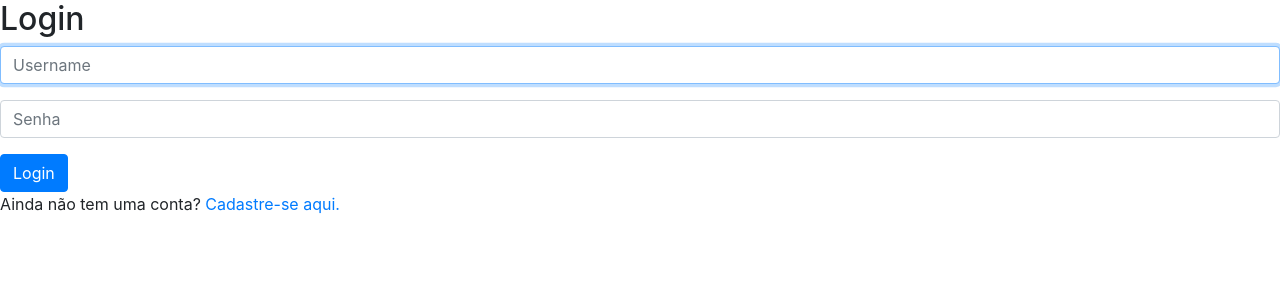
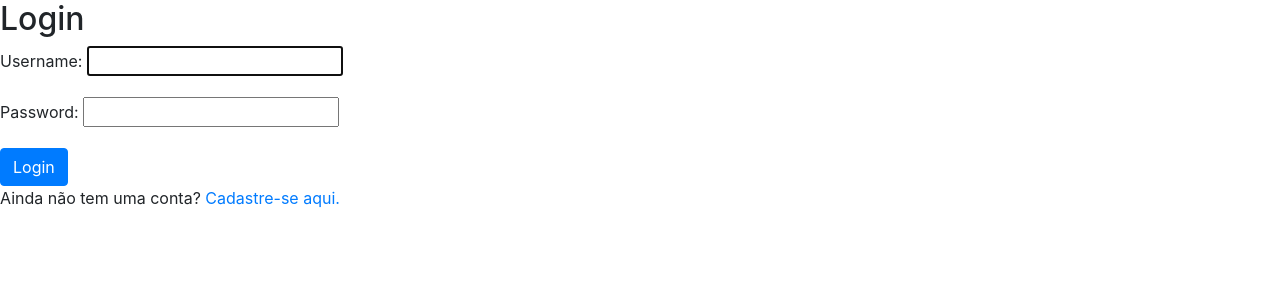
Before and after one commit to FredericoBaker/tp-engenharia-de-software, a Django app: page / in a window 1280 px wide. Shown: the part 56-356 px from the top of the page. Run offline with Django 5.2, Linux system fonts and the light colour scheme; some libraries are stand-ins or nearby versions.

Commit message:
Substituted manual login authentification for django authentification form

```diff
--- a/main_app/templates/main_app/login.html
+++ b/main_app/templates/main_app/login.html
@@ -11,10 +11,14 @@
     <form action="{% url 'login' %}" method="post">
         {% csrf_token %}
         <div class="form-group">
-            <input autofocus class="form-control" type="text" name="username" placeholder="Username">
+            {{ form.username.label_tag }}
+            {{ form.username }}
+            {{ form.username.errors }}
         </div>
         <div class="form-group">
-            <input class="form-control" type="password" name="password" placeholder="Senha">
+            {{ form.password.label_tag }}
+            {{ form.password }}
+            {{ form.password.errors }}
         </div>
         <input class="btn btn-primary" type="submit" value="Login">
     </form>
--- a/main_app/views.py
+++ b/main_app/views.py
@@ -1,4 +1,4 @@
-from django.contrib.auth import authenticate, login, logout
+from django.contrib.auth import login, logout
 from django.contrib.auth.decorators import login_required
 from django.db import IntegrityError
 from django.http import HttpResponse, HttpResponseRedirect
@@ -8,6 +8,7 @@ from django.urls import reverse
 
 from .models import User
 from .forms import CustomUserCreationForm
+from django.contrib.auth.forms import AuthenticationForm
 
 def register(request):
     if request.method == "POST":
@@ -26,22 +27,15 @@ def register(request):
 
 def login_view(request):
     if request.method == "POST":
-
-        # Attempt to sign user in
-        username = request.POST["username"]
-        password = request.POST["password"]
-        user = authenticate(request, username=username, password=password)
-
-        # Check if authentication successful
-        if user is not None:
-            login(request, user)
+        form = AuthenticationForm(data=request.POST)
+        if form.is_valid():
+            login(request, form.get_user())
             return HttpResponseRedirect(reverse("index"))
         else:
-            return render(request, "main_app/login.html", {
-                "message": "Invalid username and/or password."
-            })
+            return render(request, "main_app/login.html", {"form": form})
     else:
-        return render(request, "main_app/login.html")
+        form = AuthenticationForm()
+        return render(request, "main_app/login.html", {"form": form})
 
 def profile(request, username):
     try:
```
